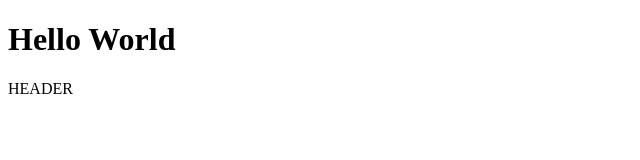
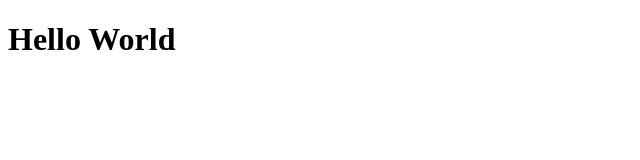
Before and after one commit to DanTsvirkun/first-test, a plain HTML site: page index.html in a window 1280 px wide. Shown: the full height of the page, 0-640 px from the left. Drawn offline with Linux system fonts and the light colour scheme.

Commit message:
removed header

```diff
--- a/index.html
+++ b/index.html
@@ -7,6 +7,5 @@
   </head>
   <body>
     <h1>Hello World</h1>
-    <header>HEADER</header>
   </body>
 </html>
```
